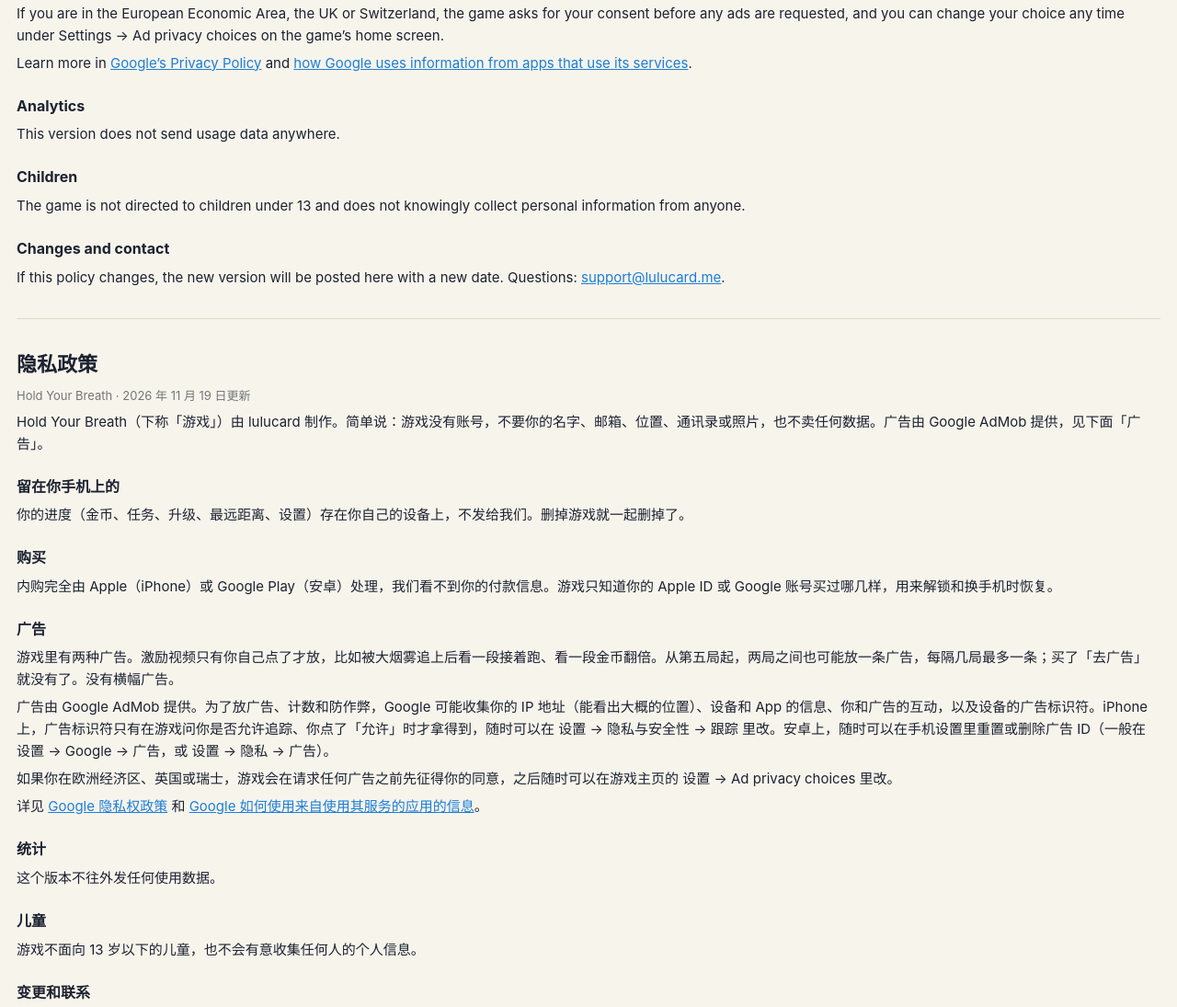
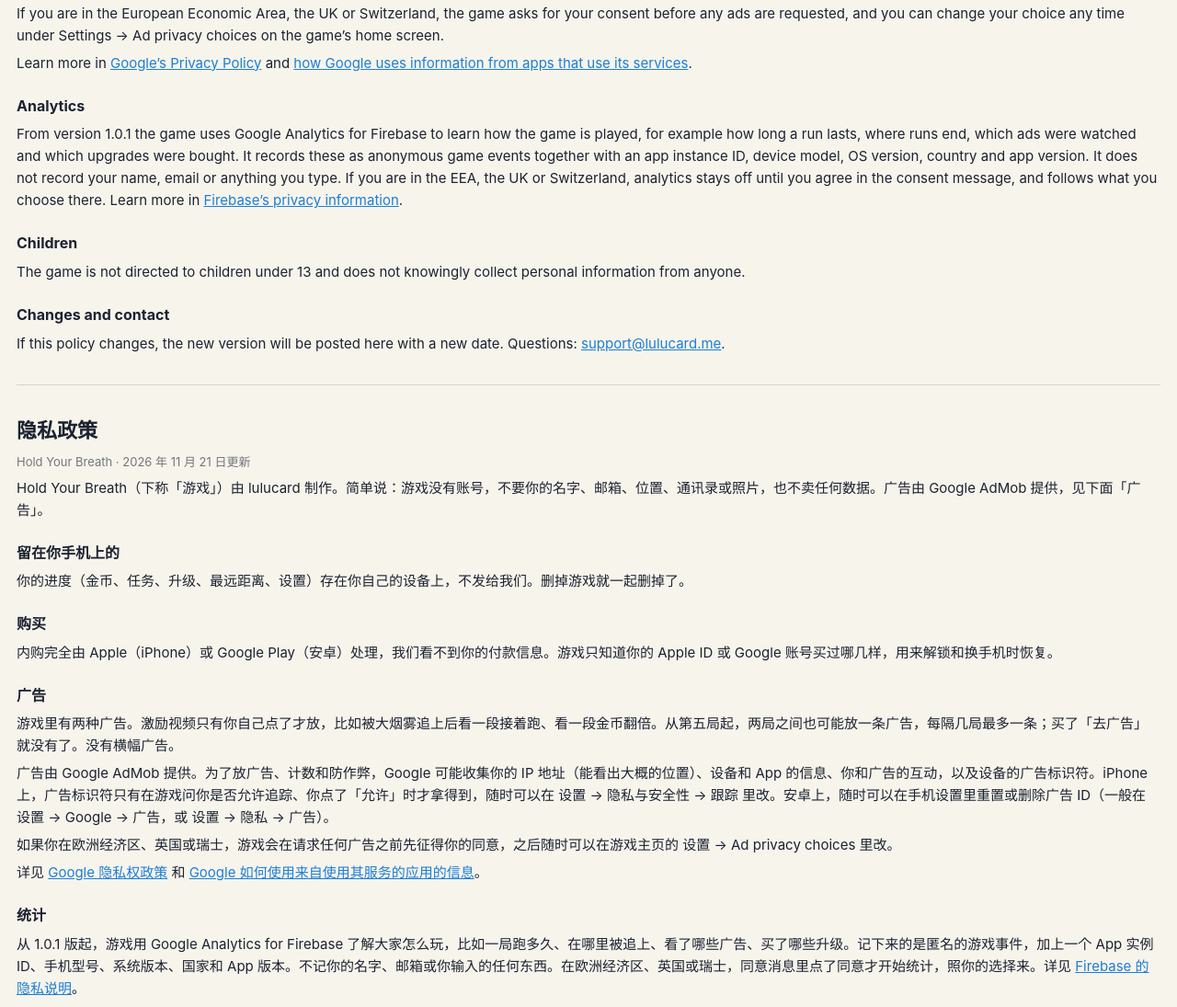
Before and after one commit to iphoneos0/iphoneos0.github.io, a plain HTML site: page holdyourbreath/privacy.html in a window 1280 px wide. Shown: the part 546-1641 px from the top of the page at 92% size. Drawn offline with Linux system fonts and the light colour scheme.

Commit message:
隐私政策：从 1.0.1 起用 Firebase Analytics 统计（docs/30）

```diff
--- a/holdyourbreath/privacy.html
+++ b/holdyourbreath/privacy.html
@@ -9,7 +9,7 @@
   <!--
     隐私政策（照蹄铁小马棚那一页改的）。游戏里「How to play」最下面的 Privacy policy 打开的就是这一页；
     公开网址：https://iphoneos0.github.io/holdyourbreath/privacy.html（仓库 iphoneos0/iphoneos0.github.io，改了这里要同步过去），App Store Connect 和 Play 管理中心都填它。
-    开发者名字、联系邮箱用 Google Play 账号公开显示的那两个（docs/29）。接了统计平台以后，「Analytics」那段要按实际改写。
+    开发者名字、联系邮箱用 Google Play 账号公开显示的那两个（docs/29）。「Analytics」那段 2026-11-21 按接上的 Firebase Analytics 改写了。
   -->
   <style>
     body { margin: 0; padding: 20px 18px 40px; font: 15px/1.6 -apple-system, "PingFang SC", system-ui, sans-serif; color: #1c2230; background: #f7f4ec; }
@@ -23,7 +23,7 @@
 </head>
 <body>
   <h1>Privacy Policy</h1>
-  <p class="muted">Hold Your Breath · Last updated November 19, 2026</p>
+  <p class="muted">Hold Your Breath · Last updated November 21, 2026</p>
 
   <p>Hold Your Breath (“the game”) is made by lulucard. This page explains what the game does with information about you. Short version: the game has no accounts, does not ask for your name, email, location, contacts or photos, and does not sell any data. Ads are provided by Google AdMob; see “Ads” below.</p>
 
@@ -40,8 +40,8 @@
   <p>Learn more in <a href="https://policies.google.com/privacy">Google’s Privacy Policy</a> and <a href="https://policies.google.com/technologies/partner-sites">how Google uses information from apps that use its services</a>.</p>
 
   <h2>Analytics</h2>
-  <!-- TODO: 接了统计平台以后改成：用的哪家、收集哪些匿名事件、不包含个人信息 -->
-  <p>This version does not send usage data anywhere.</p>
+  <!-- 2026-11-21 接了 Firebase Analytics（docs/30），从 1.0.1 起 -->
+  <p>From version 1.0.1 the game uses Google Analytics for Firebase to learn how the game is played, for example how long a run lasts, where runs end, which ads were watched and which upgrades were bought. It records these as anonymous game events together with an app instance ID, device model, OS version, country and app version. It does not record your name, email or anything you type. If you are in the EEA, the UK or Switzerland, analytics stays off until you agree in the consent message, and follows what you choose there. Learn more in <a href="https://firebase.google.com/support/privacy">Firebase’s privacy information</a>.</p>
 
   <h2>Children</h2>
   <p>The game is not directed to children under 13 and does not knowingly collect personal information from anyone.</p>
@@ -52,7 +52,7 @@
   <hr>
 
   <h1 id="zh">隐私政策</h1>
-  <p class="muted">Hold Your Breath · 2026 年 11 月 19 日更新</p>
+  <p class="muted">Hold Your Breath · 2026 年 11 月 21 日更新</p>
   <p>Hold Your Breath（下称「游戏」）由 lulucard 制作。简单说：游戏没有账号，不要你的名字、邮箱、位置、通讯录或照片，也不卖任何数据。广告由 Google AdMob 提供，见下面「广告」。</p>
   <h2>留在你手机上的</h2>
   <p>你的进度（金币、任务、升级、最远距离、设置）存在你自己的设备上，不发给我们。删掉游戏就一起删掉了。</p>
@@ -64,7 +64,7 @@
   <p>如果你在欧洲经济区、英国或瑞士，游戏会在请求任何广告之前先征得你的同意，之后随时可以在游戏主页的 设置 → Ad privacy choices 里改。</p>
   <p>详见 <a href="https://policies.google.com/privacy">Google 隐私权政策</a> 和 <a href="https://policies.google.com/technologies/partner-sites">Google 如何使用来自使用其服务的应用的信息</a>。</p>
   <h2>统计</h2>
-  <p>这个版本不往外发任何使用数据。</p>
+  <p>从 1.0.1 版起，游戏用 Google Analytics for Firebase 了解大家怎么玩，比如一局跑多久、在哪里被追上、看了哪些广告、买了哪些升级。记下来的是匿名的游戏事件，加上一个 App 实例 ID、手机型号、系统版本、国家和 App 版本。不记你的名字、邮箱或你输入的任何东西。在欧洲经济区、英国或瑞士，同意消息里点了同意才开始统计，照你的选择来。详见 <a href="https://firebase.google.com/support/privacy">Firebase 的隐私说明</a>。</p>
   <h2>儿童</h2>
   <p>游戏不面向 13 岁以下的儿童，也不会有意收集任何人的个人信息。</p>
   <h2>变更和联系</h2>
```
